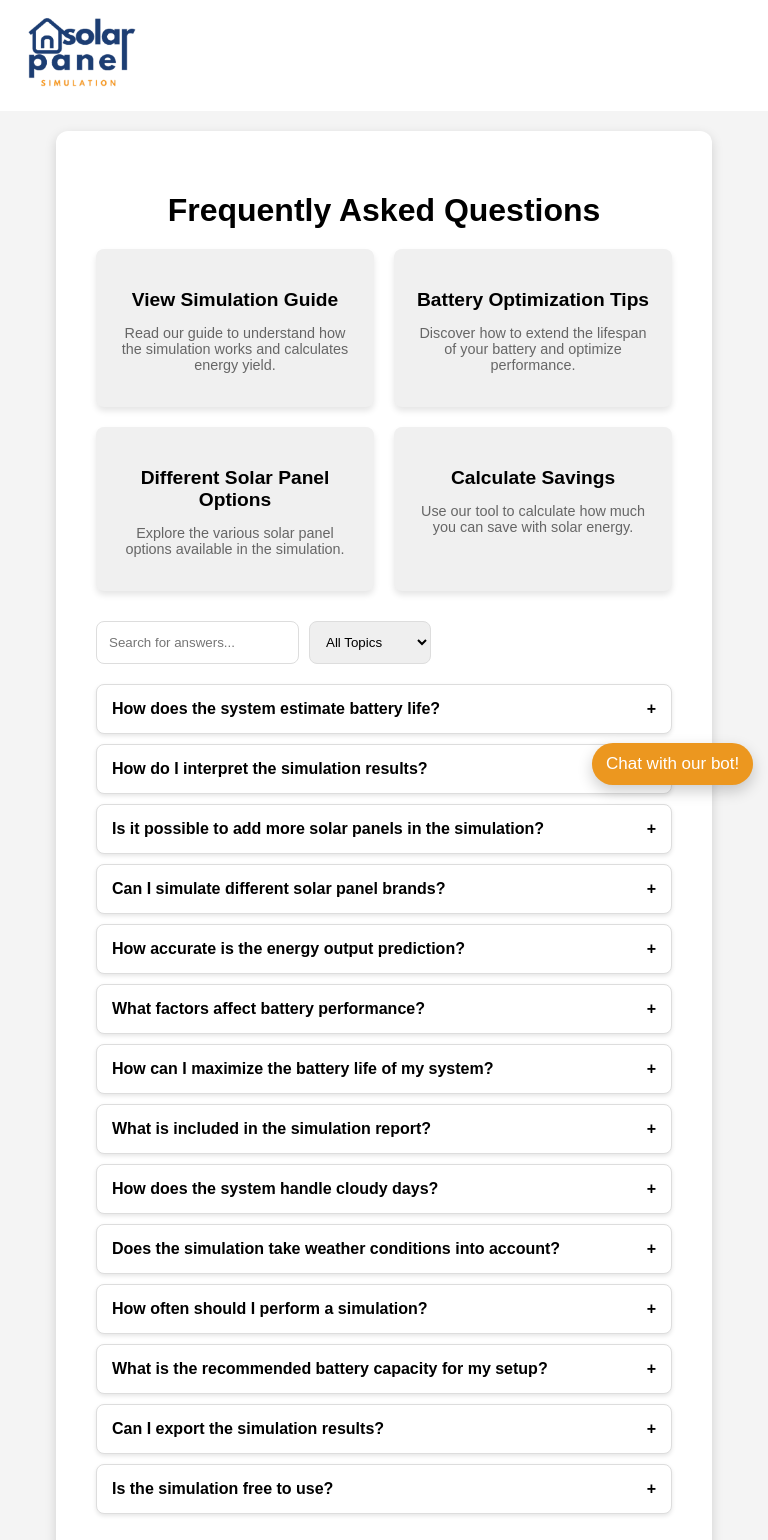
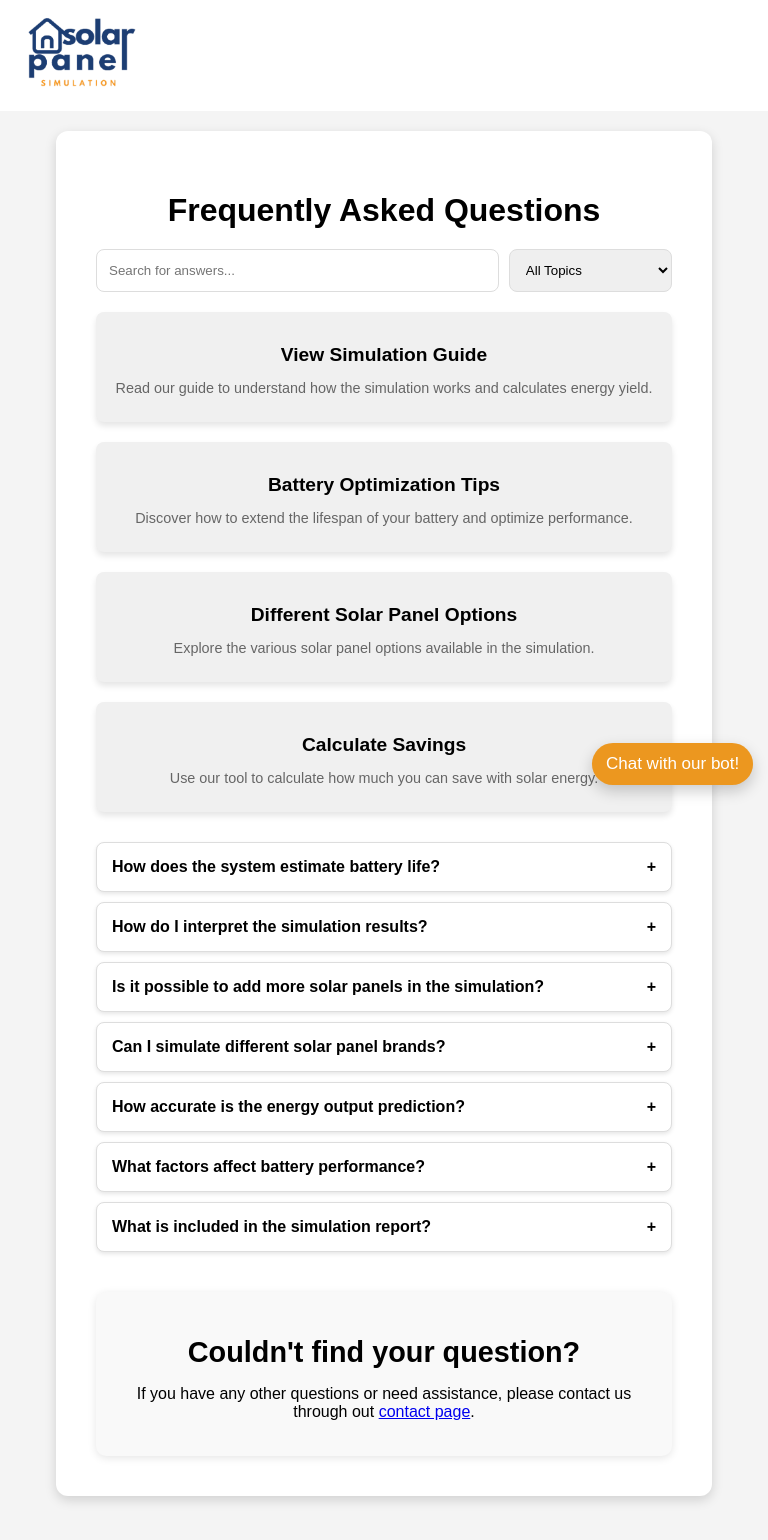
Before and after one commit to isravx0/AfstudeerProject, a React (Create React App) app in the folder project/my-app/: page /faq in a window 768 px wide. Shown: the top 1540 px of the page. Built offline with nearby package versions, Linux system fonts and the light colour scheme.

Commit message:
"Rearranged action buttons, and updated CSS for responsive design"

```diff
--- a/project/my-app/src/components/faq/FAQPage.js
+++ b/project/my-app/src/components/faq/FAQPage.js
@@ -8,14 +8,7 @@ const questionsAndAnswers = [
     { id: 4, question: "Can I simulate different solar panel brands?", answer: "Yes, the simulation tool allows you to compare different solar panel brands to see how each performs.", tag: "Solar Panels" },
     { id: 5, question: "How accurate is the energy output prediction?", answer: "Our simulation uses advanced algorithms and weather data to predict energy output with high accuracy.", tag: "Simulation" },
     { id: 6, question: "What factors affect battery performance?", answer: "Battery performance can be affected by temperature, charge cycles, and energy demand.", tag: "Battery" },
-    { id: 7, question: "How can I maximize the battery life of my system?", answer: "To extend battery life, avoid deep discharges, maintain optimal temperature, and use energy efficiently.", tag: "Battery" },
-    { id: 8, question: "What is included in the simulation report?", answer: "The report includes estimated energy production, cost savings, environmental impact, and potential system efficiency.", tag: "Simulation" },
-    { id: 9, question: "How does the system handle cloudy days?", answer: "The simulation adjusts for weather variations, such as cloudy days, to estimate realistic energy production." },
-    { id: 10, question: "Does the simulation take weather conditions into account?", answer: "Yes, our simulation includes local weather data to provide more accurate energy production estimates." },
-    { id: 11, question: "How often should I perform a simulation?", answer: "It's recommended to run a simulation annually or when there are significant changes in energy usage patterns." },
-    { id: 12, question: "What is the recommended battery capacity for my setup?", answer: "The recommended battery capacity depends on your daily energy usage, solar panel output, and backup needs." },
-    { id: 14, question: "Can I export the simulation results?", answer: "Yes, you can export the results as a PDF or CSV file for further analysis." },
-    { id: 15, question: "Is the simulation free to use?", answer: "Yes, our basic simulation is free to use. Advanced features may require a subscription." },
+    { id: 7, question: "What is included in the simulation report?", answer: "The report includes estimated energy production, cost savings, environmental impact, and potential system efficiency.", tag: "Simulation" },
 ];
 
 const actionButtons = [
@@ -56,16 +49,6 @@ function FAQPage() {
         <div className="faq-page">
             <h1 className="faq-title">Frequently Asked Questions</h1>
 
-            {/* Action Buttons Grid */}
-            <div className="action-buttons">
-                {actionButtons.slice(0, 4).map((button, index) => (
-                    <div key={index} className="action-button">
-                        <h3>{button.label}</h3>
-                        <p>{button.description}</p>
-                    </div>
-                ))}
-            </div>
-
             <div className="search-bar">
                 <input
                     type="text"
@@ -79,6 +62,16 @@ function FAQPage() {
                     <option value="Battery">Battery</option>
                     <option value="Simulation">Simulation</option>
                 </select>
+            </div>
+
+            {/* Action Buttons Grid */}
+            <div className="action-buttons">
+                {actionButtons.slice(0, 4).map((button, index) => (
+                    <div key={index} className="action-button">
+                        <h3>{button.label}</h3>
+                        <p>{button.description}</p>
+                    </div>
+                ))}
             </div>
 
             <div className="faq-list">
--- a/project/my-app/src/components/faq/style/FAQPage.css
+++ b/project/my-app/src/components/faq/style/FAQPage.css
@@ -15,7 +15,7 @@
 /* Action Buttons Grid */
 .action-buttons {
     display: grid;
-    grid-template-columns: repeat(2, 1fr);
+    grid-template-columns: repeat(4, 1fr); /* 4 columns on larger screens */
     gap: 20px;
     margin-bottom: 30px;
 }
@@ -43,6 +43,8 @@
     color: #666;
 }
 
+
+
 .search-bar {
     display: flex;
     gap: 10px;
@@ -54,10 +56,12 @@
     padding: 12px;
     border-radius: 8px;
     border: 1px solid #ddd;
+    width: 100%;
 }
 
 .search-bar select {
     height: 43px;
+    width: 25%;
 }
 
 .faq-list {
@@ -150,14 +154,38 @@ button {
     resize: none;
 }
 
-/* Responsive Design for Small Screens */
-@media (max-width: 600px) {
+/* Responsive Design for iPad (768px to 1024px) */
+@media (max-width: 1024px) and (min-width: 768px) {
     .action-buttons {
-        grid-template-columns: 1fr; /* 1 column on small screens */
+        grid-template-columns: repeat(2, 1fr); /* 2 columns on iPads */
     }
 
     .action-button {
         padding: 15px;
+        font-size: 1rem; /* Slightly larger font for readability */
+    }
+}
+
+/* Responsive Design for Smaller Screens (600px and below) */
+@media (max-width: 768px) {
+    .action-buttons {
+        grid-template-columns: 1fr; /* 1 column on very small screens */
+    }
+
+    .action-button {
+        padding: 12px;
         font-size: 0.9rem;
     }
+
+
+    .search-bar input,
+    .search-bar select {
+        width: 70%;
+    }
+
+    .search-bar select {
+        height: 43px;
+        width: 30%;
+    }
+
 }
```
